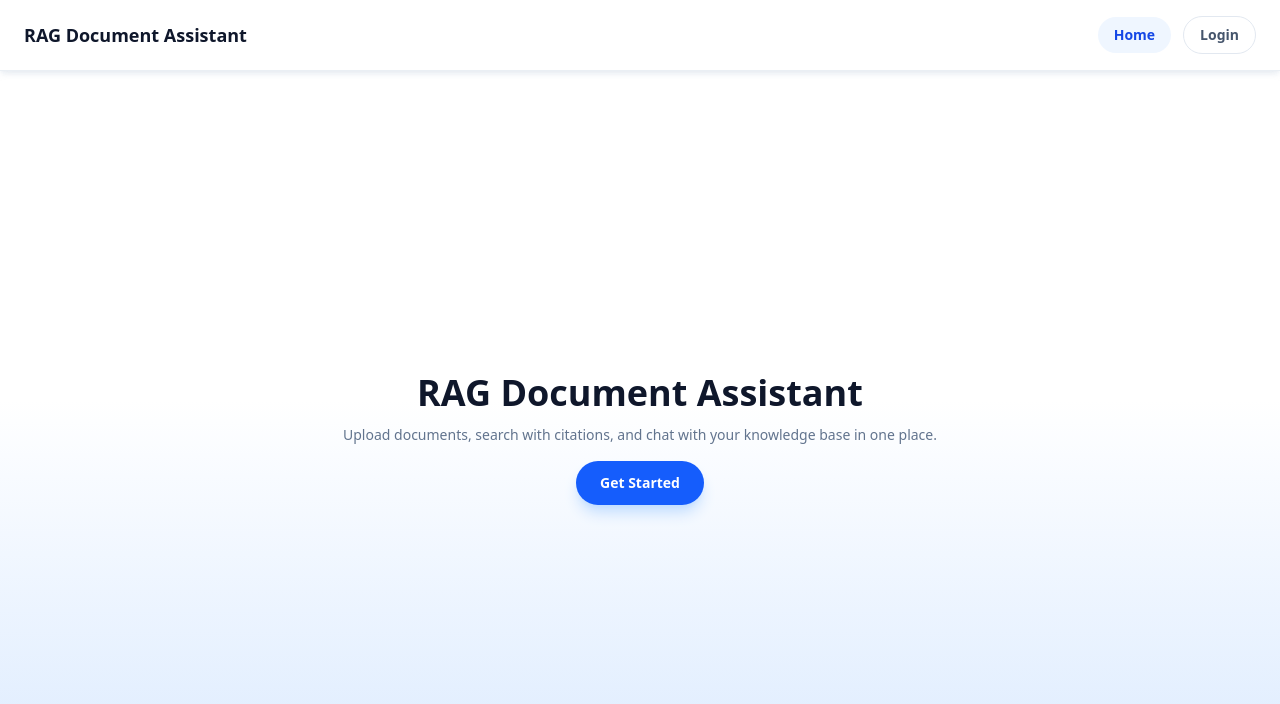
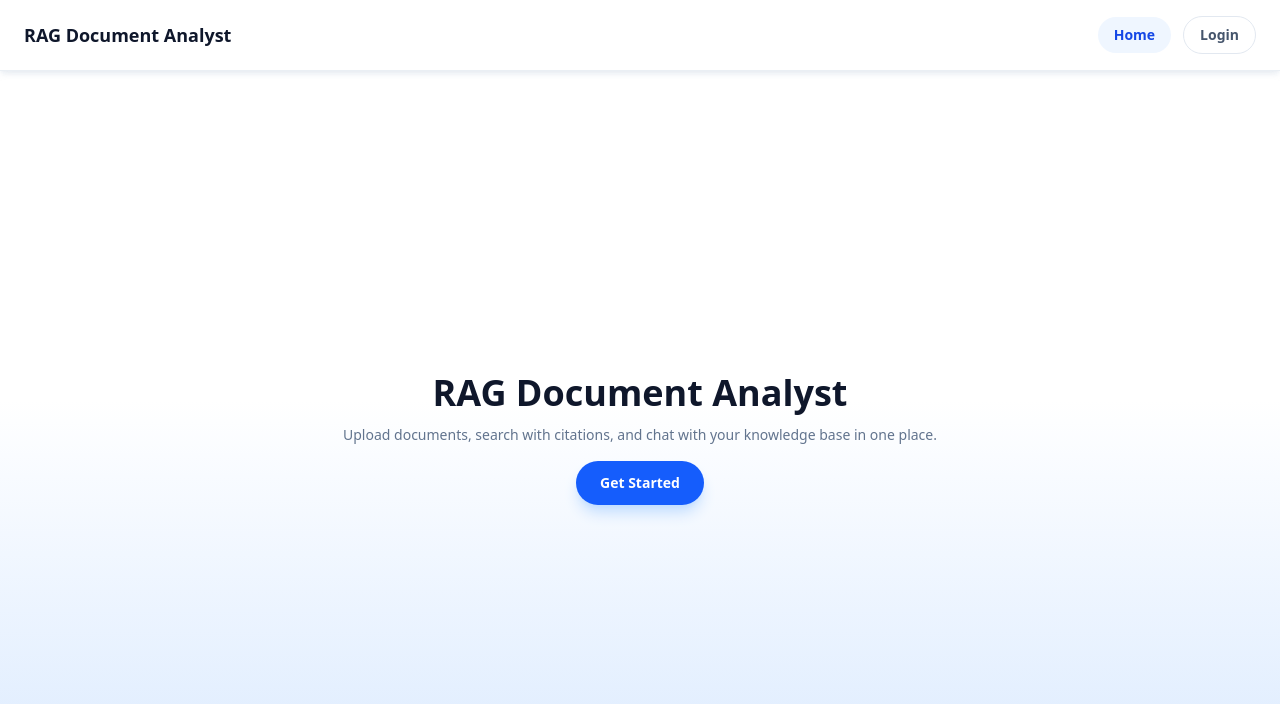
Before and after one commit to ryou02/rag-document-analyst, a React (Vite) app in the folder client/: page / in a window 1280 px wide. Shown: the top 704 px of the page. Built offline with nearby package versions, Linux system fonts and the light colour scheme; no server answers.

Commit message:
updated name

```diff
--- a/client/src/components/HomeNavbar.jsx
+++ b/client/src/components/HomeNavbar.jsx
@@ -5,7 +5,7 @@ export default function HomeNavbar() {
     <div className="bg-white/90 shadow-md shadow-slate-200/70 backdrop-blur">
       <header className="mx-auto flex w-full max-w-7xl items-center justify-between border-b border-slate-200/70 bg-white/80 px-6 py-4">
         <Link to="/" className="flex items-center gap-3">
-          <div className="text-lg font-semibold text-slate-900">RAG Document Assistant</div>
+          <div className="text-lg font-semibold text-slate-900">RAG Document Analyst</div>
         </Link>
         <nav className="flex items-center gap-3 text-sm font-semibold text-slate-600">
           <NavLink
--- a/client/src/main.jsx
+++ b/client/src/main.jsx
@@ -14,7 +14,7 @@ createRoot(document.getElementById('root')).render(
       <Routes>
         <Route path="/" element={<HomePage />} />
         <Route path="/login" element={<LoginPage />} />
-        <Route path="/chat" element={<ChatPage />} />
+        <Route path="/chat/:id" element={<ChatPage />} />
         <Route path="/documents" element={<DocumentsPage />} />
         <Route path="*" element={<HomePage />} />
       </Routes>
--- a/client/src/pages/HomePage.jsx
+++ b/client/src/pages/HomePage.jsx
@@ -5,7 +5,7 @@ export default function HomePage() {
     <div className="min-h-screen bg-gradient-to-b from-white via-white to-blue-100 text-slate-900">
       <HomeNavbar />
       <main className="mx-auto flex min-h-[calc(100vh-88px)] w-full max-w-4xl flex-col items-center justify-center px-6 text-center">
-        <h1 className="rise-in mt-6 text-4xl font-semibold">RAG Document Assistant</h1>
+        <h1 className="rise-in mt-6 text-4xl font-semibold">RAG Document Analyst</h1>
         <p className=" rise-in-delay fade-in mt-3 max-w-2xl text-sm text-slate-500">
           Upload documents, search with citations, and chat with your knowledge base in one place.
         </p>
--- a/client/src/pages/LoginPage.jsx
+++ b/client/src/pages/LoginPage.jsx
@@ -83,7 +83,7 @@ export default function LoginPage() {
       <HomeNavbar />
       <main className="mx-auto flex min-h-[calc(100vh-88px)] w-full max-w-3xl items-center justify-center px-6">
         <div className="rise-in w-full rounded-3xl border border-slate-200 bg-white/90 p-10 text-center shadow-sm backdrop-blur">
-          <h1 className="mt-6 text-2xl font-semibold">RAG Document Assistant</h1>
+          <h1 className="mt-6 text-2xl font-semibold">RAG Document Analyst</h1>
           <p className="mt-2 text-sm text-slate-500">Sign in to continue to your workspace.</p>
 
           <div className="mt-6 space-y-4">
```
